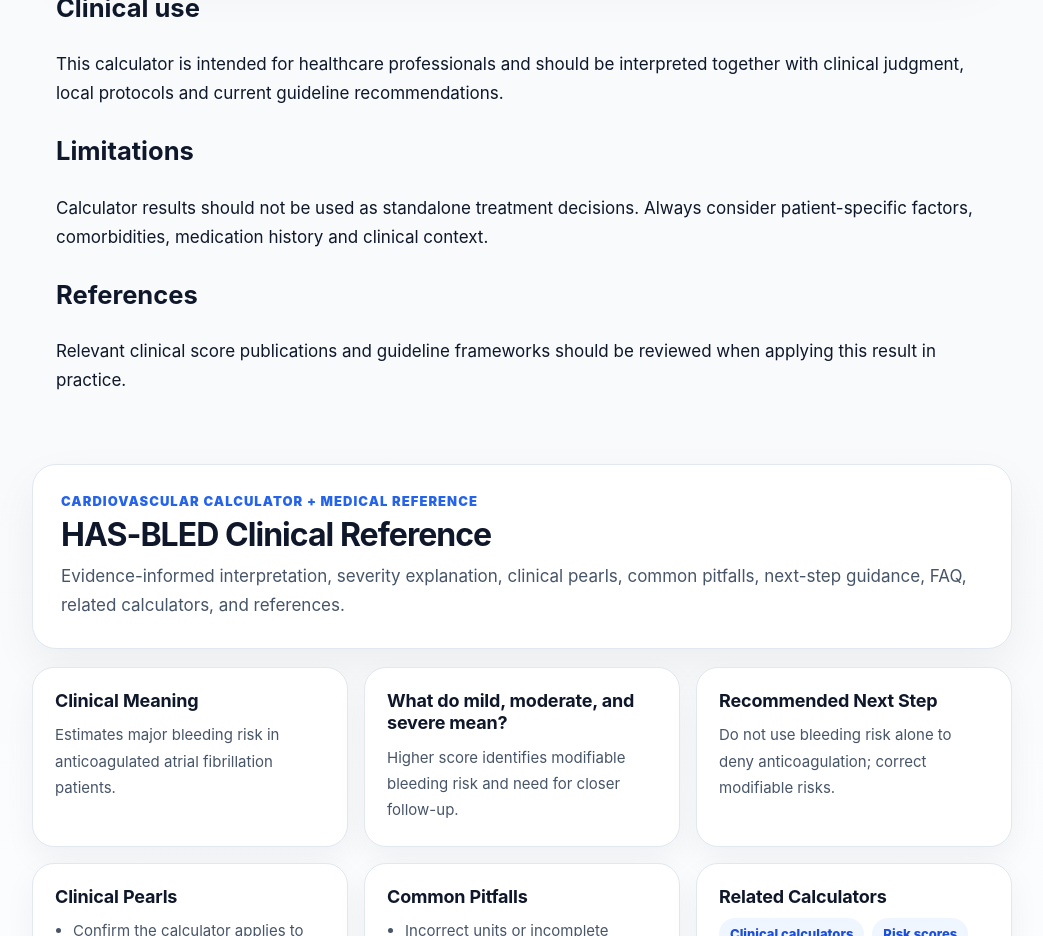
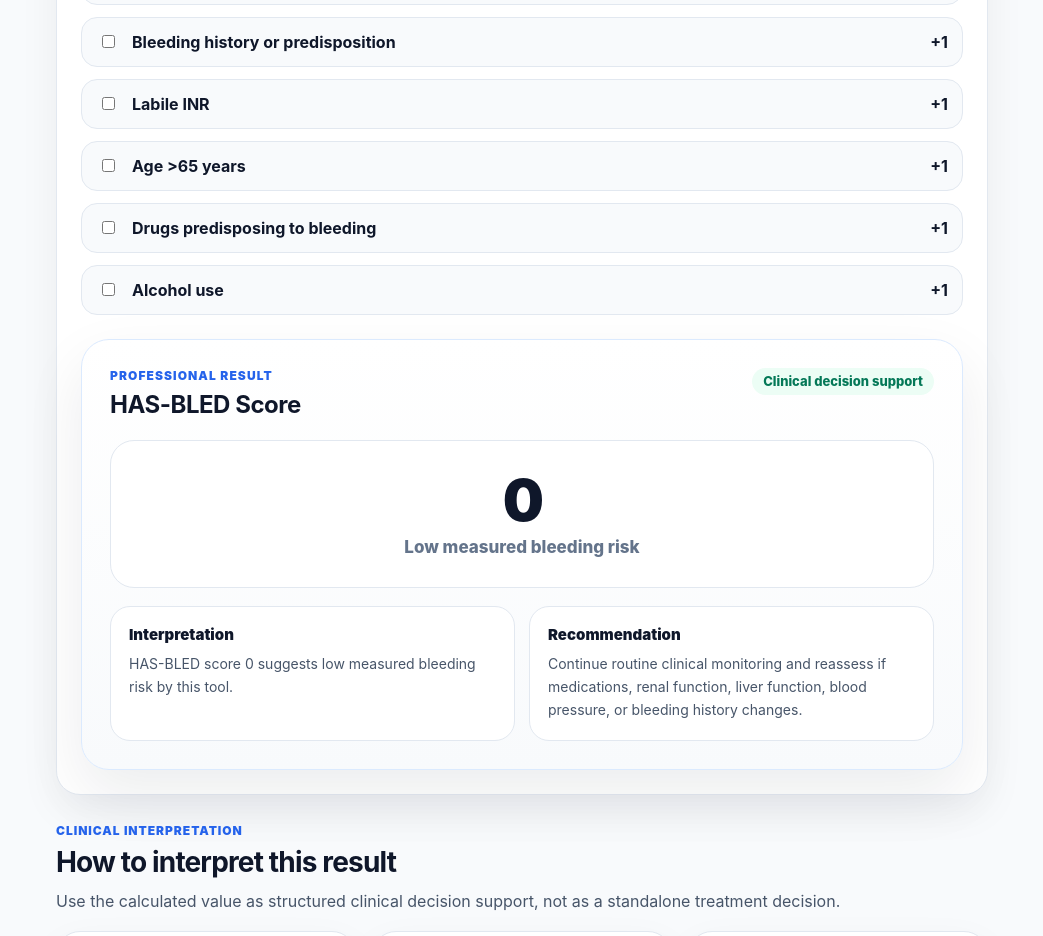
Before and after one commit to brsbyrm/meddoq, a Next.js app: page /calculators/has-bled in a window 1280 px wide. Shown: the part 540-1476 px from the top of the page, without its empty margins (118-1161 px from the left). Built offline with nearby package versions, Linux system fonts and the light colour scheme.

Commit message:
Restore functional HAS-BLED calculator

```diff
--- a/app/calculators/has-bled/page.js
+++ b/app/calculators/has-bled/page.js
@@ -1,5 +1,157 @@
-import CalculatorClient from "../CalculatorClient.jsx";
+"use client";
 
-export default function Page() {
-  return <CalculatorClient slug="has-bled" />;
+import { useMemo, useState } from "react";
+import CalculatorShell from "../../components/calculators/CalculatorShell";
+import CalculatorPanel from "../../components/calculators/CalculatorPanel";
+import CalculatorResult from "../../components/calculators/CalculatorResult";
+import CalculatorReferencePage from "../../components/calculators/CalculatorReferencePage";
+
+const items = [
+  { id: "hypertension", label: "Hypertension: systolic BP >160 mmHg", points: 1 },
+  { id: "renal", label: "Abnormal renal function", points: 1 },
+  { id: "liver", label: "Abnormal liver function", points: 1 },
+  { id: "stroke", label: "Prior stroke", points: 1 },
+  { id: "bleeding", label: "Bleeding history or predisposition", points: 1 },
+  { id: "labileInr", label: "Labile INR", points: 1 },
+  { id: "elderly", label: "Age >65 years", points: 1 },
+  { id: "drugs", label: "Drugs predisposing to bleeding", points: 1 },
+  { id: "alcohol", label: "Alcohol use", points: 1 },
+];
+
+const content = {
+  interpretation: {
+    clinicalMeaning:
+      "HAS-BLED estimates major bleeding risk in patients with atrial fibrillation receiving or being considered for anticoagulation.",
+    severity:
+      "Higher scores indicate higher bleeding risk. A score of 3 or more is commonly considered high bleeding risk and should prompt closer review.",
+    nextStep:
+      "Use to identify modifiable bleeding risk factors, not to automatically withhold anticoagulation when stroke risk is high.",
+  },
+  notes: {
+    pearls: [
+      "HAS-BLED is most useful for identifying correctable bleeding risk factors.",
+      "High bleeding risk should prompt closer monitoring and risk-factor modification.",
+      "Stroke risk and bleeding risk should be assessed together.",
+    ],
+    pitfalls: [
+      "Using HAS-BLED as a reason to automatically deny anticoagulation.",
+      "Ignoring modifiable factors such as uncontrolled blood pressure, NSAID use, alcohol, or labile INR.",
+      "Applying the score without considering renal function, liver disease, anemia, frailty, or drug interactions.",
+    ],
+  },
+  faq: [
+    {
+      question: "What HAS-BLED score is high risk?",
+      answer:
+        "A score of 3 or more is commonly considered high bleeding risk and should prompt closer review and monitoring.",
+    },
+    {
+      question: "Should anticoagulation be stopped because HAS-BLED is high?",
+      answer:
+        "Not automatically. The score should trigger risk-factor modification and closer follow-up while balancing stroke-prevention benefit.",
+    },
+  ],
+  references: [
+    "Pisters R et al. Chest. 2010.",
+    "Hindricks G et al. ESC Guidelines for atrial fibrillation.",
+    "January CT et al. AHA/ACC/HRS Guideline for atrial fibrillation.",
+  ],
+  related: ["CHA₂DS₂-VASc", "ATRIA Bleeding", "HEMORR₂HAGES"],
+};
+
+export default function HasBledPage() {
+  const [checked, setChecked] = useState({});
+
+  const score = useMemo(() => {
+    return items.reduce((sum, item) => sum + (checked[item.id] ? item.points : 0), 0);
+  }, [checked]);
+
+  const risk = useMemo(() => {
+    if (score >= 3) {
+      return {
+        tone: "red",
+        label: "High bleeding risk",
+        interpretation:
+          "HAS-BLED score ≥3 suggests increased major bleeding risk.",
+        recommendation:
+          "Review and correct modifiable bleeding risk factors, monitor more closely, reassess blood pressure, renal/liver function, interacting drugs, alcohol use, and anticoagulant choice.",
+      };
+    }
+
+    if (score >= 1) {
+      return {
+        tone: "amber",
+        label: "Bleeding risk factors present",
+        interpretation:
+          "This HAS-BLED score indicates one or more bleeding risk factors.",
+        recommendation:
+          "Address modifiable risk factors and monitor according to clinical context, especially when anticoagulation is used.",
+      };
+    }
+
+    return {
+      tone: "green",
+      label: "Low measured bleeding risk",
+      interpretation:
+        "HAS-BLED score 0 suggests low measured bleeding risk by this tool.",
+      recommendation:
+        "Continue routine clinical monitoring and reassess if medications, renal function, liver function, blood pressure, or bleeding history changes.",
+    };
+  }, [score]);
+
+  function toggle(id) {
+    setChecked((previous) => ({ ...previous, [id]: !previous[id] }));
+  }
+
+  return (
+    <CalculatorShell
+      category="Cardiovascular"
+      title="HAS-BLED Score Calculator"
+      description="Bleeding risk assessment tool for anticoagulated patients with atrial fibrillation."
+    >
+      <CalculatorPanel>
+        <div style={styles.grid}>
+          {items.map((item) => (
+            <label key={item.id} style={styles.option}>
+              <input
+                type="checkbox"
+                checked={Boolean(checked[item.id])}
+                onChange={() => toggle(item.id)}
+              />
+              <span>{item.label}</span>
+              <strong>+{item.points}</strong>
+            </label>
+          ))}
+        </div>
+
+        <CalculatorResult
+          title="HAS-BLED Score"
+          value={score}
+          unit={risk.label}
+          tone={risk.tone}
+          interpretation={risk.interpretation}
+          recommendation={risk.recommendation}
+        />
+      </CalculatorPanel>
+
+      <CalculatorReferencePage content={content} />
+    </CalculatorShell>
+  );
 }
+
+const styles = {
+  grid: { display: "grid", gap: 12 },
+  option: {
+    display: "grid",
+    gridTemplateColumns: "24px 1fr auto",
+    gap: 12,
+    alignItems: "center",
+    background: "#f8fafc",
+    border: "1px solid #e2e8f0",
+    borderRadius: 16,
+    padding: 14,
+    cursor: "pointer",
+    color: "#0f172a",
+    fontWeight: 750,
+  },
+};
```
